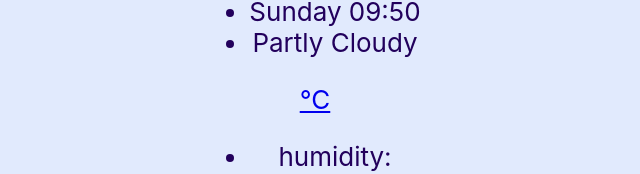
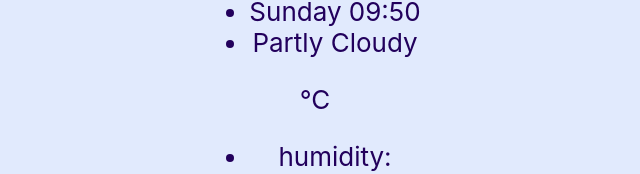
Before and after one commit to ya-sudo/weather_app, a React (Create React App) app: page / in a window 1280 px wide. Shown: the part 400-574 px from the top of the page, without its empty margins (325-965 px from the left). Built offline with nearby package versions, Linux system fonts and the light colour scheme.

Commit message:
add yarn

```diff
--- a/src/Weather.js
+++ b/src/Weather.js
@@ -5,17 +5,14 @@ import axios from "axios";
 function Weather() {
   const [city, setCity] = useState("");
   const [weathercity, setWeather] = useState({});
-  const [temp, setTemp] = useState(null);
+  // const [temp, setTemp] = useState(null);
   const [loaded, setLoaded] = useState(false);
 
   //Feature #1 In your project, display the current date and time using JavaScript: Tuesday 16:00
 
-  let date = new Date();
-  let hours = date.getHours();
-  let minut = date.getMinutes();
-  let day = date.getDay();
+  /*  let date = new Date(); */
 
-  let weekDay = [
+  /* let weekDay = [
     "Sunday",
     "Monday",
     "Tuesday",
@@ -23,7 +20,7 @@ function Weather() {
     "Thursday",
     "Friday",
     "Saturday",
-  ];
+  ]; */
 
   function updateCity(event) {
     setCity(event.target.value);
@@ -39,7 +36,7 @@ function Weather() {
     function displayWeather(response) {
       setLoaded(true);
 
-      setTemp(response.data.main.humidity);
+      //setTemp(response.data.main.humidity);
       setWeather({
         humidity: response.data.main.humidity,
         wind: response.data.wind.speed,
@@ -87,7 +84,7 @@ function Weather() {
                     <div>
                       <span id="temperature">{weathercity.temperatura}</span>
                       <span>
-                        <a href="#" id="celsius-link">
+                        <a href="/" id="celsius-link">
                           °C
                         </a>
                       </span>
@@ -142,9 +139,7 @@ function Weather() {
                     <div>
                       <span id="temperature"></span>
                       <span>
-                        <a href="#" id="celsius-link">
-                          °C
-                        </a>
+                        <span id="celsius-link">°C</span>
                       </span>
                     </div>
                   </div>
```
